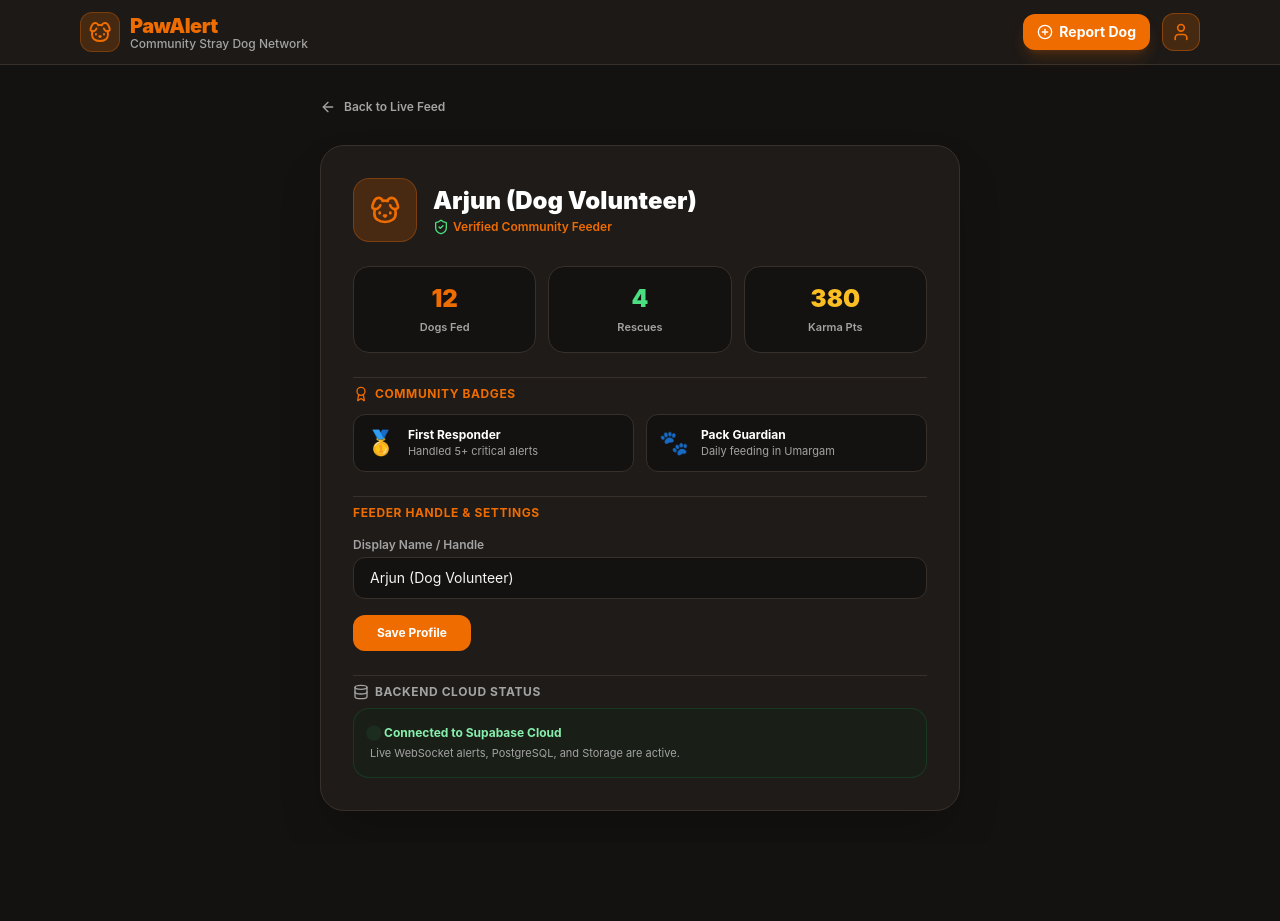
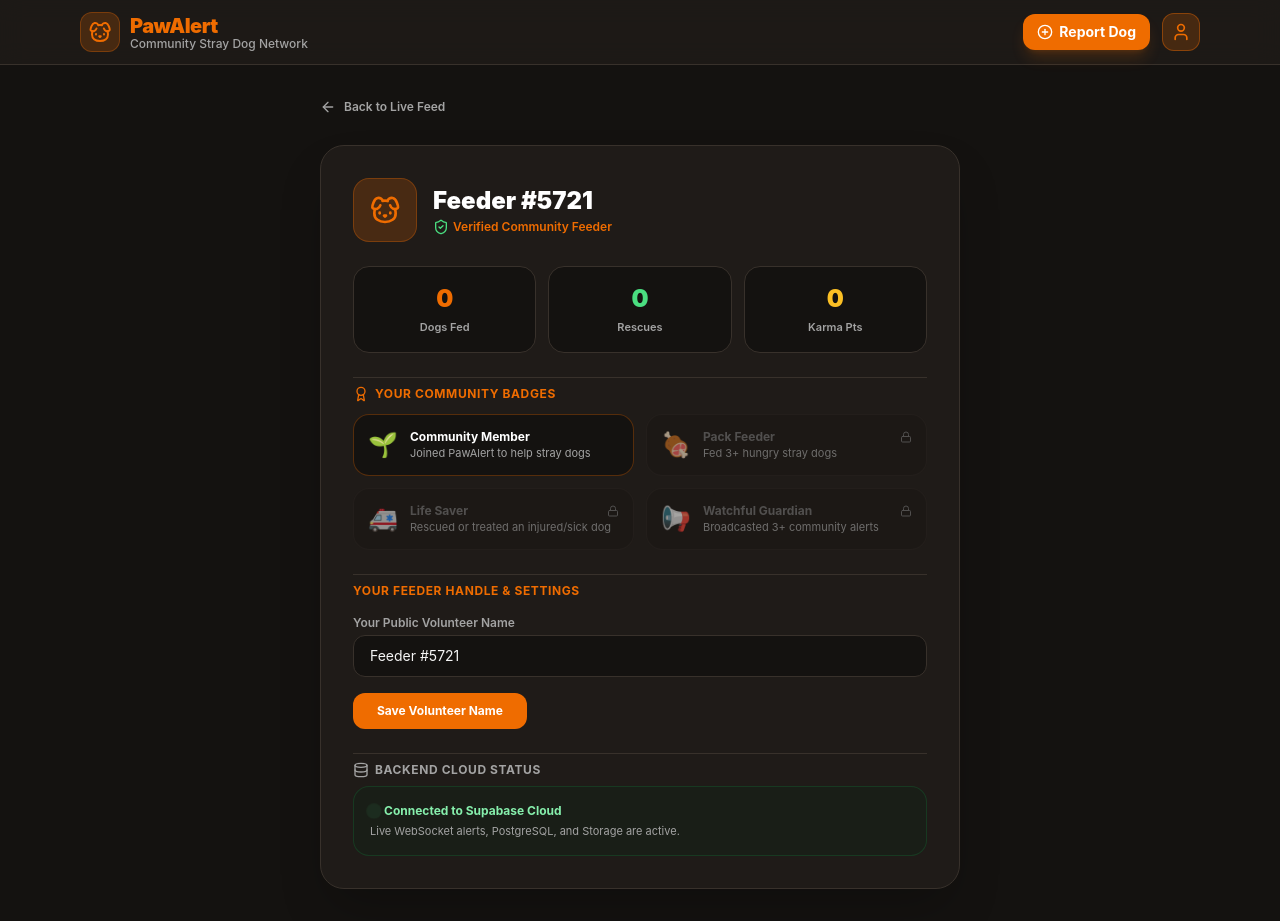
Before and after one commit to arjunhunt/pawalert-web, a Next.js app: page /profile in a window 1280 px wide. Before the commit the page ends 843 px from the top, so only its background shows below. Built offline with nearby package versions, Linux system fonts and the light colour scheme; no server answers.

Commit message:
Make volunteer profile, karma stats, and badges individual and dynamic for each user

```diff
--- a/src/app/profile/page.tsx
+++ b/src/app/profile/page.tsx
@@ -1,20 +1,83 @@
 "use client";
 
-import { useState } from "react";
+import { useState, useEffect } from "react";
 import Link from "next/link";
-import { ArrowLeft, User, ShieldCheck, Heart, Award, Database, CheckCircle2, Sparkles, Dog } from "lucide-react";
+import {
+  ArrowLeft,
+  ShieldCheck,
+  Award,
+  Database,
+  CheckCircle2,
+  Dog,
+  Lock,
+} from "lucide-react";
 import Navbar from "@/components/Navbar";
 import { isSupabaseConfigured } from "@/lib/supabaseClient";
 
 export default function ProfilePage() {
-  const [name, setName] = useState<string>("Arjun (Dog Volunteer)");
+  const [name, setName] = useState<string>("");
+  const [dogsFed, setDogsFed] = useState<number>(0);
+  const [rescues, setRescues] = useState<number>(0);
+  const [reportsMade, setReportsMade] = useState<number>(0);
   const [isSaved, setIsSaved] = useState<boolean>(false);
+
+  useEffect(() => {
+    // Load individual user profile from browser storage
+    const savedName = localStorage.getItem("pawalert_user_name");
+    const savedFed = parseInt(localStorage.getItem("pawalert_dogs_fed") || "0", 10);
+    const savedRescues = parseInt(localStorage.getItem("pawalert_rescues") || "0", 10);
+    const savedReports = parseInt(localStorage.getItem("pawalert_reports_made") || "0", 10);
+
+    if (savedName) {
+      setName(savedName);
+    } else {
+      const defaultHandle = `Feeder #${Math.floor(1000 + Math.random() * 9000)}`;
+      setName(defaultHandle);
+      localStorage.setItem("pawalert_user_name", defaultHandle);
+    }
+
+    setDogsFed(savedFed);
+    setRescues(savedRescues);
+    setReportsMade(savedReports);
+  }, []);
+
+  const karmaPoints = dogsFed * 30 + rescues * 100 + reportsMade * 50;
 
   const handleSave = (e: React.FormEvent) => {
     e.preventDefault();
+    if (name.trim()) {
+      localStorage.setItem("pawalert_user_name", name.trim());
       setIsSaved(true);
       setTimeout(() => setIsSaved(false), 2500);
+    }
   };
+
+  const badges = [
+    {
+      icon: "🌱",
+      title: "Community Member",
+      desc: "Joined PawAlert to help stray dogs",
+      unlocked: true,
+    },
+    {
+      icon: "🍖",
+      title: "Pack Feeder",
+      desc: "Fed 3+ hungry stray dogs",
+      unlocked: dogsFed >= 3,
+    },
+    {
+      icon: "🚑",
+      title: "Life Saver",
+      desc: "Rescued or treated an injured/sick dog",
+      unlocked: rescues >= 1,
+    },
+    {
+      icon: "📢",
+      title: "Watchful Guardian",
+      desc: "Broadcasted 3+ community alerts",
+      unlocked: reportsMade >= 3,
+    },
+  ];
 
   return (
     <div className="min-h-screen flex flex-col bg-darkBg">
@@ -37,7 +100,9 @@ export default function ProfilePage() {
               <Dog className="w-8 h-8" />
             </div>
             <div>
-              <h1 className="text-xl sm:text-2xl font-black text-white">{name}</h1>
+              <h1 className="text-xl sm:text-2xl font-black text-white">
+                {name || "Community Feeder"}
+              </h1>
               <p className="text-xs text-pawAmber font-semibold flex items-center space-x-1 mt-0.5">
                 <ShieldCheck className="w-4 h-4 text-green-400" />
                 <span>Verified Community Feeder</span>
@@ -48,16 +113,24 @@ export default function ProfilePage() {
           {/* Volunteer Stats */}
           <div className="grid grid-cols-3 gap-3">
             <div className="bg-darkBg border border-darkBorder rounded-2xl p-4 text-center">
-              <div className="text-2xl font-black text-pawAmber">12</div>
-              <div className="text-[11px] text-neutral-400 font-semibold mt-1">Dogs Fed</div>
+              <div className="text-2xl font-black text-pawAmber">{dogsFed}</div>
+              <div className="text-[11px] text-neutral-400 font-semibold mt-1">
+                Dogs Fed
+              </div>
             </div>
             <div className="bg-darkBg border border-darkBorder rounded-2xl p-4 text-center">
-              <div className="text-2xl font-black text-green-400">4</div>
-              <div className="text-[11px] text-neutral-400 font-semibold mt-1">Rescues</div>
+              <div className="text-2xl font-black text-green-400">{rescues}</div>
+              <div className="text-[11px] text-neutral-400 font-semibold mt-1">
+                Rescues
+              </div>
             </div>
             <div className="bg-darkBg border border-darkBorder rounded-2xl p-4 text-center">
-              <div className="text-2xl font-black text-amber-400">380</div>
-              <div className="text-[11px] text-neutral-400 font-semibold mt-1">Karma Pts</div>
+              <div className="text-2xl font-black text-amber-400">
+                {karmaPoints}
+              </div>
+              <div className="text-[11px] text-neutral-400 font-semibold mt-1">
+                Karma Pts
+              </div>
             </div>
           </div>
 
@@ -65,41 +138,52 @@ export default function ProfilePage() {
           <div className="space-y-3 pt-2 border-t border-darkBorder">
             <h3 className="text-xs font-bold text-pawAmber uppercase tracking-wider flex items-center space-x-1.5">
               <Award className="w-4 h-4" />
-              <span>Community Badges</span>
+              <span>Your Community Badges</span>
             </h3>
 
             <div className="grid grid-cols-1 sm:grid-cols-2 gap-3 text-xs">
-              <div className="p-3 rounded-xl bg-darkBg border border-darkBorder flex items-center space-x-3">
-                <div className="text-2xl">🥇</div>
-                <div>
-                  <div className="font-bold text-white">First Responder</div>
-                  <div className="text-neutral-400 text-[11px]">Handled 5+ critical alerts</div>
+              {badges.map((badge, idx) => (
+                <div
+                  key={idx}
+                  className={`p-3.5 rounded-2xl border flex items-center space-x-3 transition-all ${
+                    badge.unlocked
+                      ? "bg-darkBg border-pawAmber/30 text-white"
+                      : "bg-darkBg/40 border-darkBorder/40 text-neutral-500 opacity-60"
+                  }`}
+                >
+                  <div className="text-2xl">{badge.icon}</div>
+                  <div className="flex-1">
+                    <div className="font-bold flex items-center justify-between">
+                      <span>{badge.title}</span>
+                      {!badge.unlocked && <Lock className="w-3 h-3 text-neutral-500" />}
+                    </div>
+                    <div className="text-[11px] text-neutral-400">
+                      {badge.desc}
                     </div>
                   </div>
-              <div className="p-3 rounded-xl bg-darkBg border border-darkBorder flex items-center space-x-3">
-                <div className="text-2xl">🐾</div>
-                <div>
-                  <div className="font-bold text-white">Pack Guardian</div>
-                  <div className="text-neutral-400 text-[11px]">Daily feeding in Umargam</div>
                 </div>
-              </div>
+              ))}
             </div>
           </div>
 
           {/* Edit Profile Form */}
-          <form onSubmit={handleSave} className="space-y-4 pt-2 border-t border-darkBorder">
+          <form
+            onSubmit={handleSave}
+            className="space-y-4 pt-2 border-t border-darkBorder"
+          >
             <h3 className="text-xs font-bold text-pawAmber uppercase tracking-wider">
-              Feeder Handle & Settings
+              Your Feeder Handle & Settings
             </h3>
 
             <div>
               <label className="block text-xs font-semibold text-neutral-400 mb-1">
-                Display Name / Handle
+                Your Public Volunteer Name
               </label>
               <input
                 type="text"
                 value={name}
                 onChange={(e) => setName(e.target.value)}
+                placeholder="e.g. Arjun (Dog Lover)"
                 className="w-full bg-darkBg border border-darkBorder rounded-xl px-4 py-2.5 text-sm text-neutral-100 placeholder-neutral-500 focus:outline-none focus:border-pawAmber"
               />
             </div>
@@ -111,10 +195,10 @@ export default function ProfilePage() {
               {isSaved ? (
                 <>
                   <CheckCircle2 className="w-4 h-4" />
-                  <span>Saved!</span>
+                  <span>Saved to device!</span>
                 </>
               ) : (
-                <span>Save Profile</span>
+                <span>Save Volunteer Name</span>
               )}
             </button>
           </form>
@@ -126,14 +210,26 @@ export default function ProfilePage() {
               <span>Backend Cloud Status</span>
             </h3>
 
-            <div className={`p-4 rounded-2xl border text-xs ${
+            <div
+              className={`p-4 rounded-2xl border text-xs ${
                 isSupabaseConfigured
                   ? "bg-green-950/20 border-green-800/40 text-green-300"
                   : "bg-darkBg border-darkBorder text-neutral-300"
-            }`}>
+              }`}
+            >
               <div className="font-bold mb-1 flex items-center space-x-1.5">
-                <span className={`w-2 h-2 rounded-full ${isSupabaseConfigured ? "bg-green-400 animate-ping" : "bg-pawAmber"}`} />
-                <span>{isSupabaseConfigured ? "Connected to Supabase Cloud" : "Demo Mode (Local Data)"}</span>
+                <span
+                  className={`w-2 h-2 rounded-full ${
+                    isSupabaseConfigured
+                      ? "bg-green-400 animate-ping"
+                      : "bg-pawAmber"
+                  }`}
+                />
+                <span>
+                  {isSupabaseConfigured
+                    ? "Connected to Supabase Cloud"
+                    : "Demo Mode (Local Data)"}
+                </span>
               </div>
               <p className="text-[11px] text-neutral-400">
                 {isSupabaseConfigured
--- a/src/app/report/page.tsx
+++ b/src/app/report/page.tsx
@@ -25,8 +25,10 @@ export default function ReportPage() {
   const [isSubmitting, setIsSubmitting] = useState<boolean>(false);
   const [errorMessage, setErrorMessage] = useState<string>("");
 
-  // Auto-detect browser GPS on mount
+  // Auto-detect browser GPS and user handle on mount
   useEffect(() => {
+    const savedName = localStorage.getItem("pawalert_user_name");
+    if (savedName) setReporterName(savedName);
     detectLocation();
   }, []);
 
@@ -89,11 +91,19 @@ export default function ReportPage() {
         ]).select();
 
         if (error) throw error;
+
+        // Increment user's reports counter in localStorage
+        const curReports = parseInt(localStorage.getItem("pawalert_reports_made") || "0", 10);
+        localStorage.setItem("pawalert_reports_made", (curReports + 1).toString());
+
         if (data && data[0]) {
           router.push(`/alert/${data[0].id}`);
           return;
         }
       }
+
+      const curReports = parseInt(localStorage.getItem("pawalert_reports_made") || "0", 10);
+      localStorage.setItem("pawalert_reports_made", (curReports + 1).toString());
 
       // Fallback: Redirect to home on success
       router.push("/");
```
Also changed, not shown: src/app/alert/[id]/page.tsx (+16 -3 lines). Lines whose indentation alone changed are shown as unchanged.
